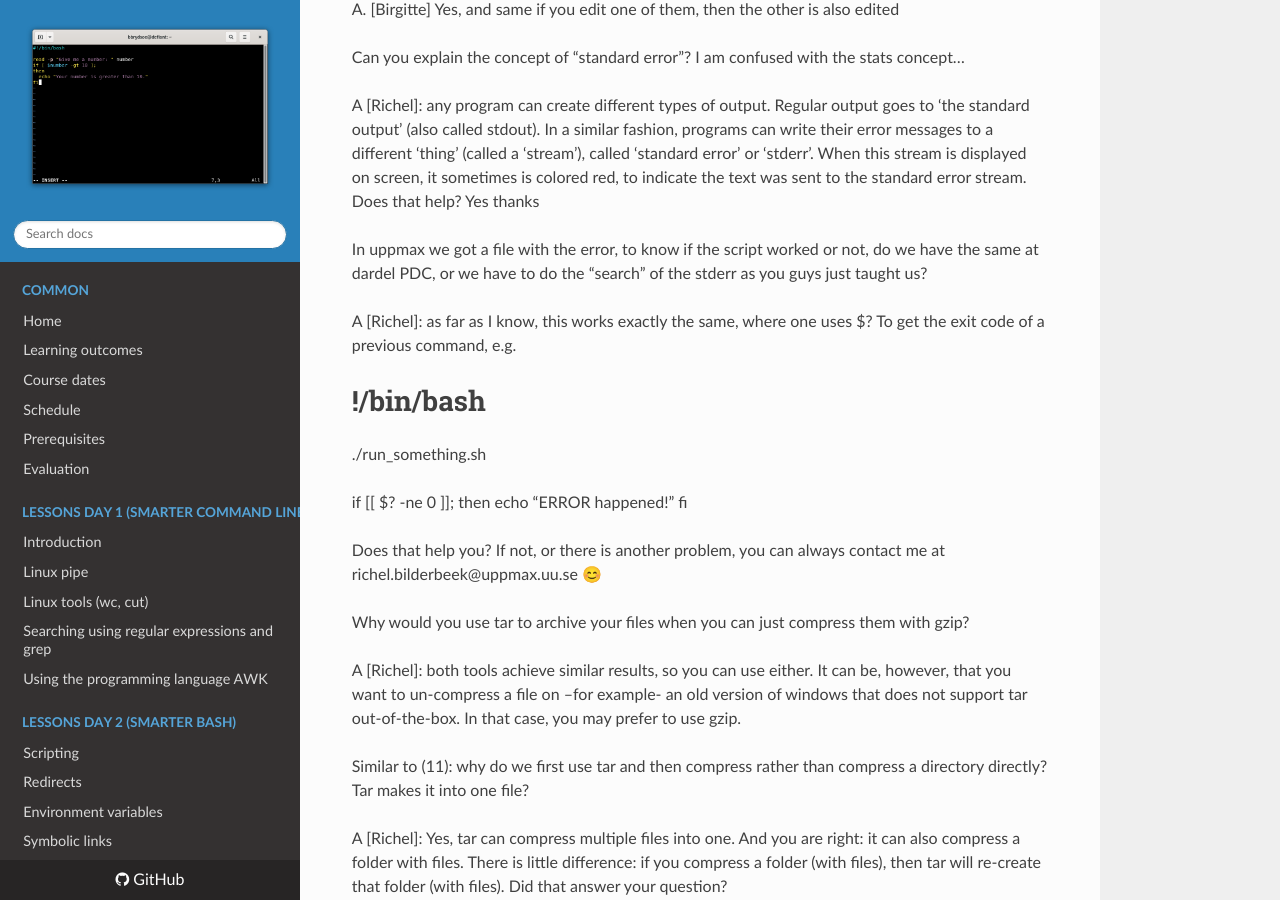
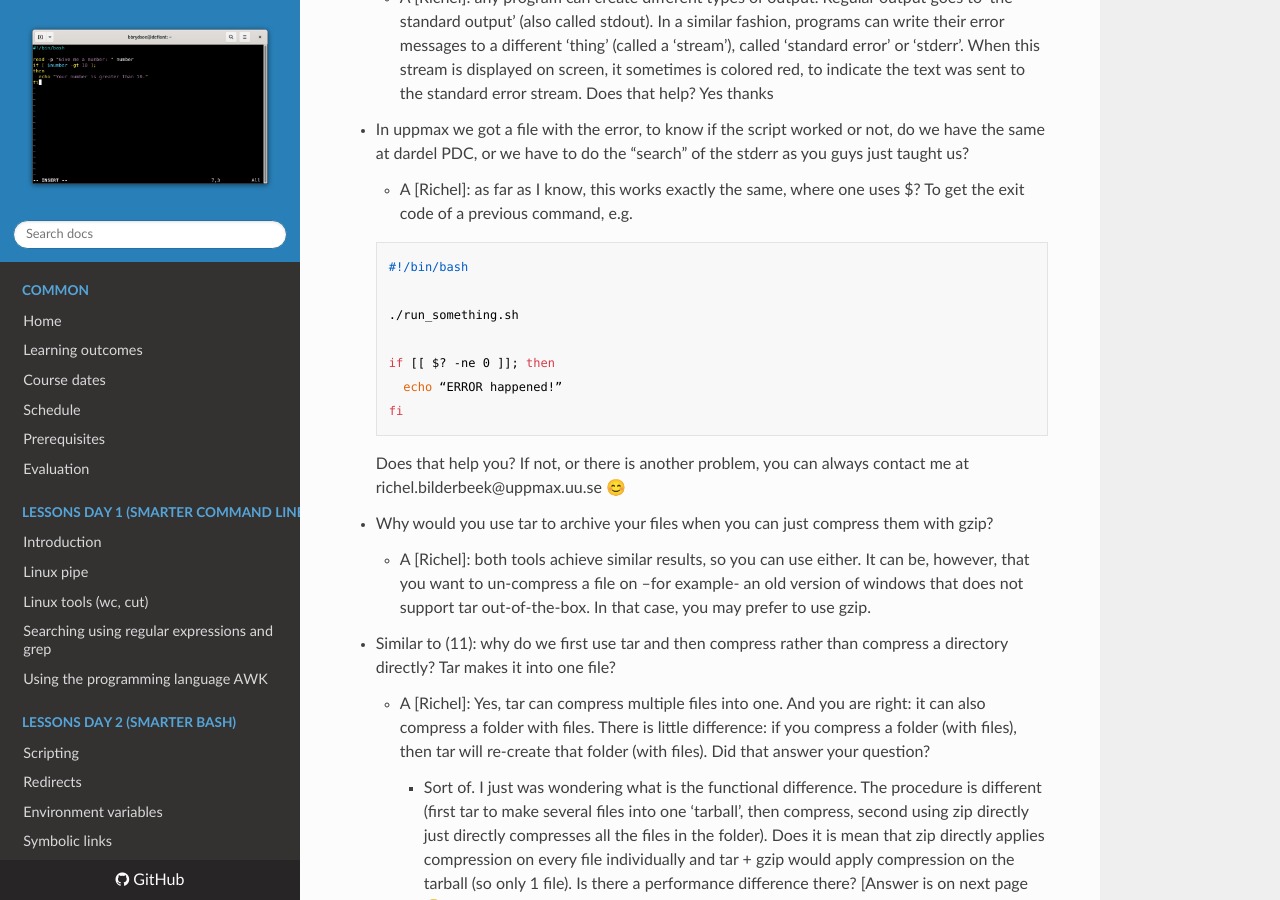
Before and after one commit to UPPMAX/linux-command-line-201, an MkDocs documentation site: the page built from docs/reflections/20250603/README.md, in a window 1280 px wide and 900 px high, scrolled down 524 px. Built offline with MkDocs 1.6.1, drawn with Linux system fonts in a browser that asks for light colours; nearby versions of some CDN libraries.

Commit message:
Improve formatting of shared doc

````diff
--- a/docs/reflections/20250603/README.md
+++ b/docs/reflections/20250603/README.md
@@ -7,60 +7,59 @@
 - [ ] Ask NPC to install `nano` on Dardel
 
 
-Q: If the variables we create are not persistent, how do they work in the context of a script? Will they be persistent if we write the variable in the script? I guess so...
+- Q: If the variables we create are not persistent, how do they work in the context of a script? Will they be persistent if we write the variable in the script? I guess so...
+    - A [Richel]: you are right 😊: the variables in a script exist as long as the script runs.
 
-A [Richel]: you are right 😊: the variables in a script exist as long as the script runs.
+- Is a hard link the same as copying?
 
-Is a hard link the same as copying?
+    - A [Richel]: No: it means that the same file is at two locations at the same time. For example, if you delete the file from any of the two locations, it will be gone at both locations.
 
-A [Richel]: No: it means that the same file is at two locations at the same time. For example, if you delete the file from any of the two locations, it will be gone at both locations.
+    - A. [Birgitte] Yes, and same if you edit one of them, then the other is also edited
 
-A. [Birgitte] Yes, and same if you edit one of them, then the other is also edited
+- Can you explain the concept of “standard error”? I am confused with the stats concept...
 
-Can you explain the concept of “standard error”? I am confused with the stats concept...
+    - A [Richel]: any program can create different types of output. Regular output goes to ‘the standard output’ (also called stdout). In a similar fashion, programs can write their error messages to a different ‘thing’ (called a ‘stream’), called ‘standard error’ or ‘stderr’. When this stream is displayed on screen, it sometimes is colored red, to indicate the text was sent to the standard error stream. Does that help? Yes thanks
 
-A [Richel]: any program can create different types of output. Regular output goes to ‘the standard output’ (also called stdout). In a similar fashion, programs can write their error messages to a different ‘thing’ (called a ‘stream’), called ‘standard error’ or ‘stderr’. When this stream is displayed on screen, it sometimes is colored red, to indicate the text was sent to the standard error stream. Does that help? Yes thanks
+- In uppmax we got a file with the error, to know if the script worked or not, do we have the same at dardel PDC, or we have to do the “search” of the stderr as you guys just taught us?
 
-In uppmax we got a file with the error, to know if the script worked or not, do we have the same at dardel PDC, or we have to do the “search” of the stderr as you guys just taught us?
+    - A [Richel]: as far as I know, this works exactly the same, where one uses $? To get the exit code of a previous command, e.g.
 
-A [Richel]: as far as I know, this works exactly the same, where one uses $? To get the exit code of a previous command, e.g.
+      ```bash
+      #!/bin/bash
+
+      ./run_something.sh
+
+      if [[ $? -ne 0 ]]; then
+        echo “ERROR happened!”
+      fi
+      ```
 
 
+      Does that help you? If not, or there is another problem, you can always contact me at richel.bilderbeek@uppmax.uu.se 😊
 
-#!/bin/bash
+- Why would you use tar to archive your files when you can just compress them with gzip?
 
-./run_something.sh
+    - A [Richel]: both tools achieve similar results, so you can use either. It can be, however, that you want to un-compress a file on –for example- an old version of windows that does not support tar out-of-the-box. In that case, you may prefer to use gzip.
 
-if [[ $? -ne 0 ]]; then
-  echo “ERROR happened!”
-fi
+- Similar to (11): why do we first use tar and then compress rather than compress a directory directly? Tar makes it into one file?
 
+    - A [Richel]: Yes, tar can compress multiple files into one. And you are right: it can also compress a folder with files. There is little difference: if you compress a folder (with files), then tar will re-create that folder (with files). Did that answer your question?
 
-Does that help you? If not, or there is another problem, you can always contact me at richel.bilderbeek@uppmax.uu.se 😊
+        - Sort of. I just was wondering what is the functional difference. The procedure is different (first tar to make several files into one ‘tarball’, then compress, second using zip directly just directly compresses all the files in the folder). Does it is mean that zip directly applies compression on every file individually and tar + gzip would apply compression on the tarball (so only 1 file). Is there a performance difference there? [Answer is on next page 😊 ]
 
-Why would you use tar to archive your files when you can just compress them with gzip?
+            - A [Richel]: I don’t know the exact technical details here. Sure, I can google 😊. Maybe creating a script and measuring directly is easier. I would bet on timings being identical.
 
-A [Richel]: both tools achieve similar results, so you can use either. It can be, however, that you want to un-compress a file on –for example- an old version of windows that does not support tar out-of-the-box. In that case, you may prefer to use gzip.
+                - I will look into it, maybe experiment a bit, thanks!
 
-Similar to (11): why do we first use tar and then compress rather than compress a directory directly? Tar makes it into one file?
+                    - A [Richel]: Fun!
 
-A [Richel]: Yes, tar can compress multiple files into one. And you are right: it can also compress a folder with files. There is little difference: if you compress a folder (with files), then tar will re-create that folder (with files). Did that answer your question?
+- What is “nohup” doing along with &?
 
-Sort of. I just was wondering what is the functional difference. The procedure is different (first tar to make several files into one ‘tarball’, then compress, second using zip directly just directly compresses all the files in the folder). Does it is mean that zip directly applies compression on every file individually and tar + gzip would apply compression on the tarball (so only 1 file). Is there a performance difference there? [Answer is on next page 😊 ]
+    - A [Richel]: nohup allows one to run something that continues after ending a terminal (‘to hang up’ was how terminals one day were ended). ‘&’ allows one to run something in the background, which means a terminal can be used for running commands wile a process is running. Together, they allow for commands that run in the background while you remain logged in to the computer.
 
-A [Richel]: I don’t know the exact technical details here. Sure, I can google 😊. Maybe creating a script and measuring directly is easier. I would bet on timings being identical.
+- Could you "overwrite” existing commands (e.g. ls) with an alias? If you prefer list format e.g. ls –l, might be nice to only have alias ls=/usr/bin/ls -l. Will the bash alias be prioritized over system’s ls?
 
-I will look into it, maybe experiment a bit, thanks!
-
-A [Richel]: Fun!
-
-What is “nohup” doing along with &?
-
-A [Richel]: nohup allows one to run something that continues after ending a terminal (‘to hang up’ was how terminals one day were ended). ‘&’ allows one to run something in the background, which means a terminal can be used for running commands wile a process is running. Together, they allow for commands that run in the background while you remain logged in to the computer.
-
-Could you "overwrite” existing commands (e.g. ls) with an alias? If you prefer list format e.g. ls –l, might be nice to only have alias ls=/usr/bin/ls -l. Will the bash alias be prioritized over system’s ls?
-
-A [Richel]: yes. I just tried it and it works!
+    - A [Richel]: yes. I just tried it and it works!
 
 
 
````
